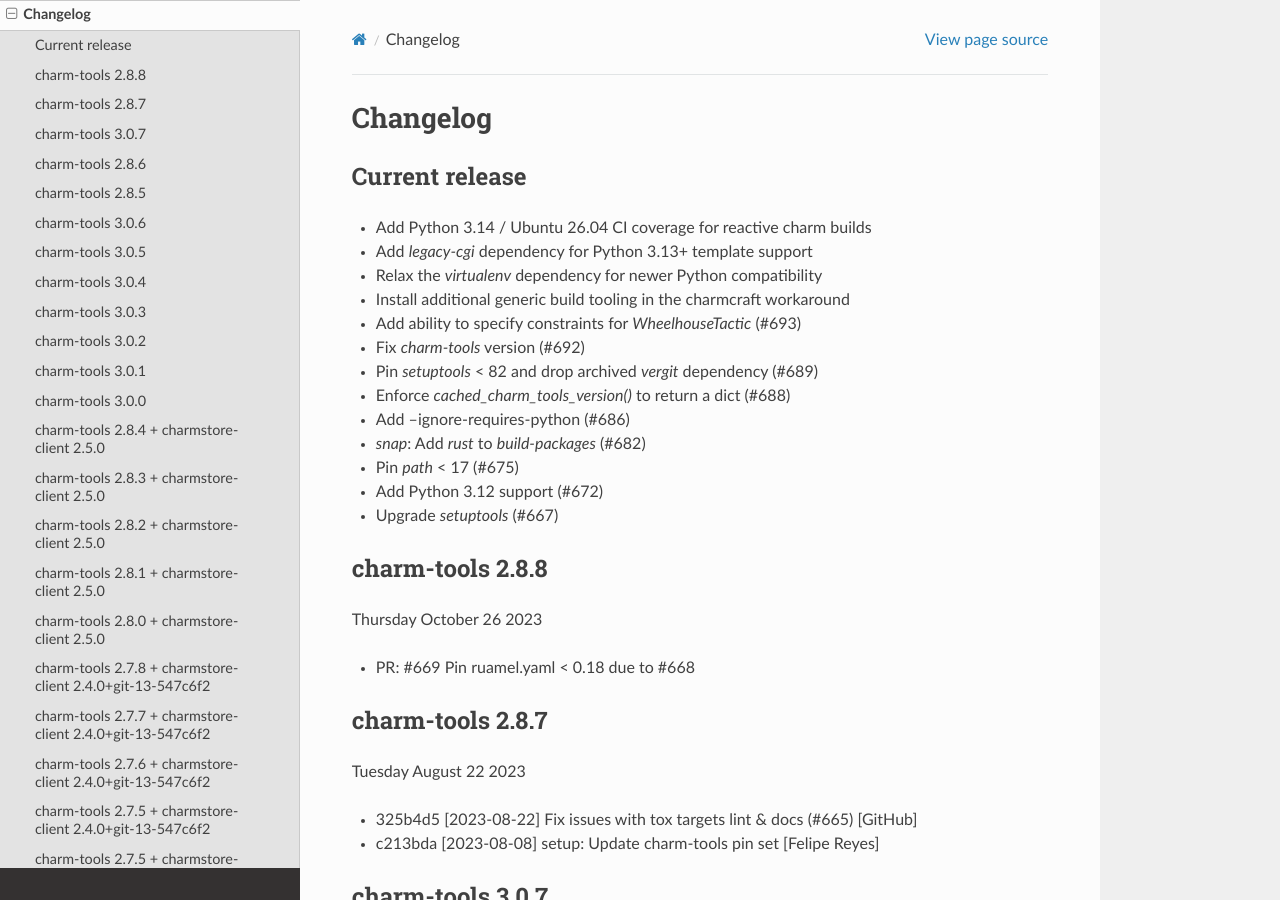
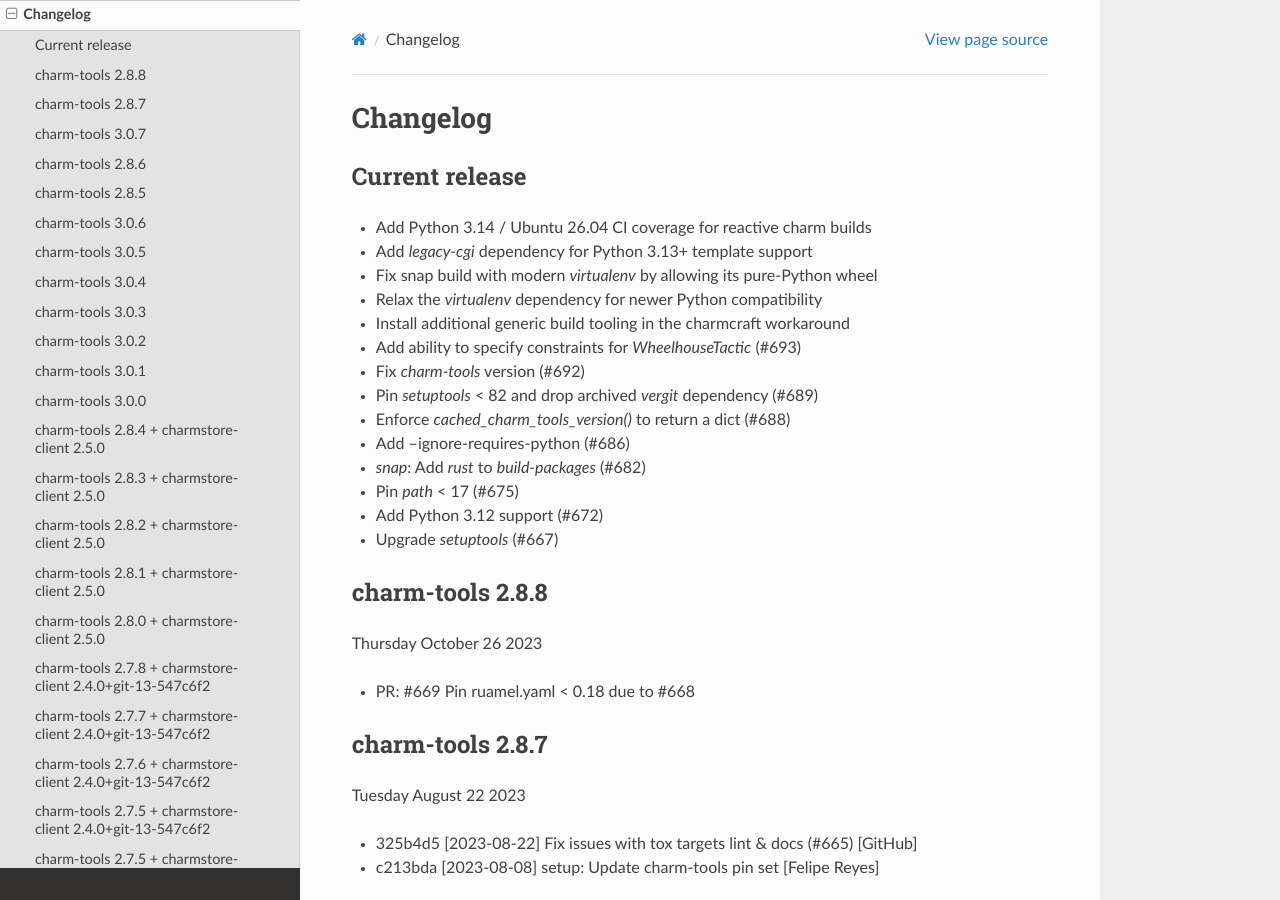
Before and after one commit to juju/charm-tools, a Sphinx documentation site: the page built from docs/changelog.rst, in a window 1280 px wide and 900 px high. Built offline with Sphinx 7.4.7 and the Read the Docs theme 3.1.0, drawn with Linux system fonts in a browser that asks for light colours; pages that are not in the unit, such as notebooks, are missing from menus.

Commit message:
fix: modernize virtualenv
Signed-off-by: Peter Sabaini <peter.sabaini@canonical.com>

```diff
--- a/docs/changelog.rst
+++ b/docs/changelog.rst
@@ -6,6 +6,7 @@
 
 * Add Python 3.14 / Ubuntu 26.04 CI coverage for reactive charm builds
 * Add `legacy-cgi` dependency for Python 3.13+ template support
+* Fix snap build with modern `virtualenv` by allowing its pure-Python wheel
 * Relax the `virtualenv` dependency for newer Python compatibility
 * Install additional generic build tooling in the charmcraft workaround
 * Add ability to specify constraints for `WheelhouseTactic` (#693)
```
Also changed, not shown: 1 other file.
